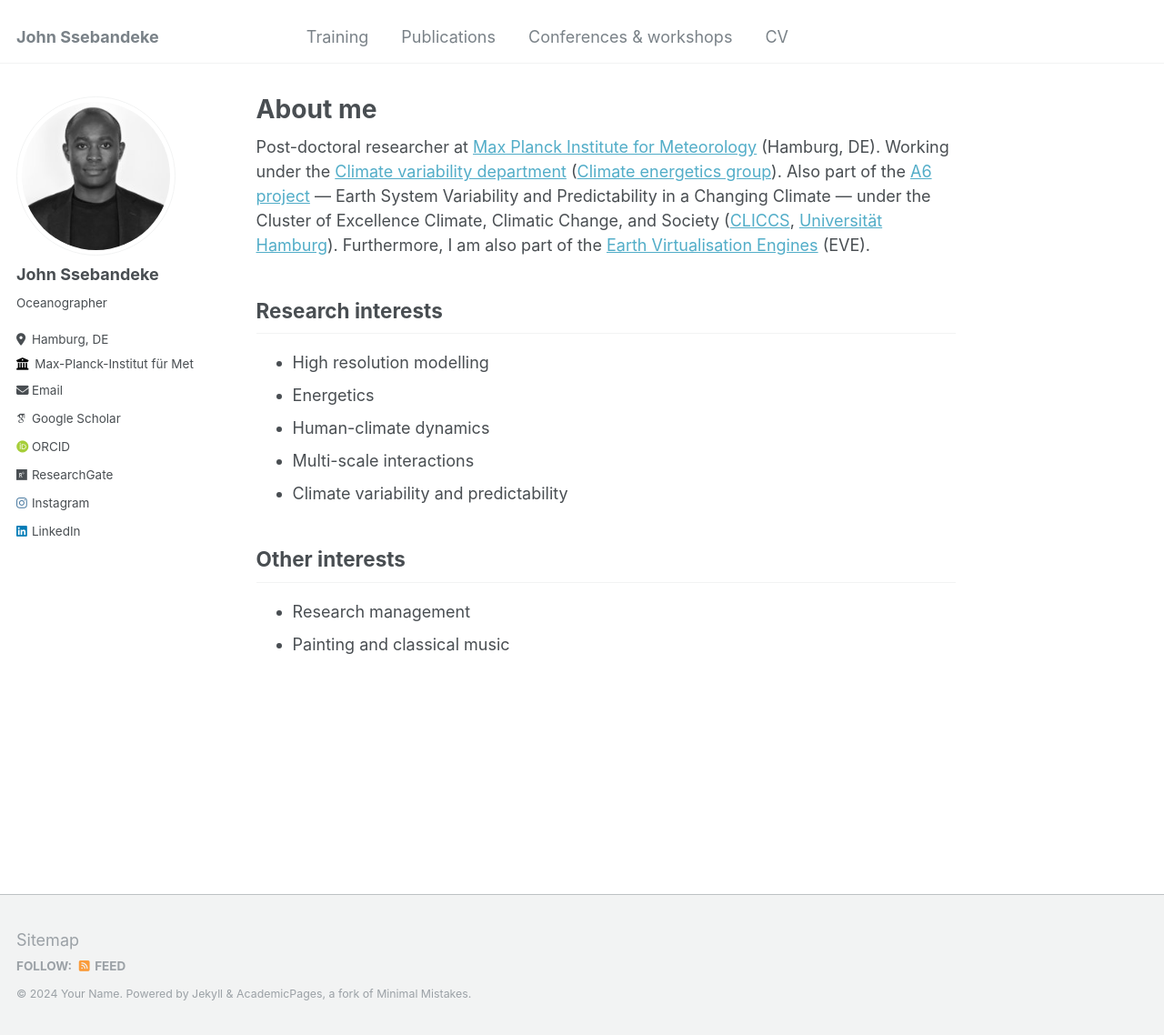
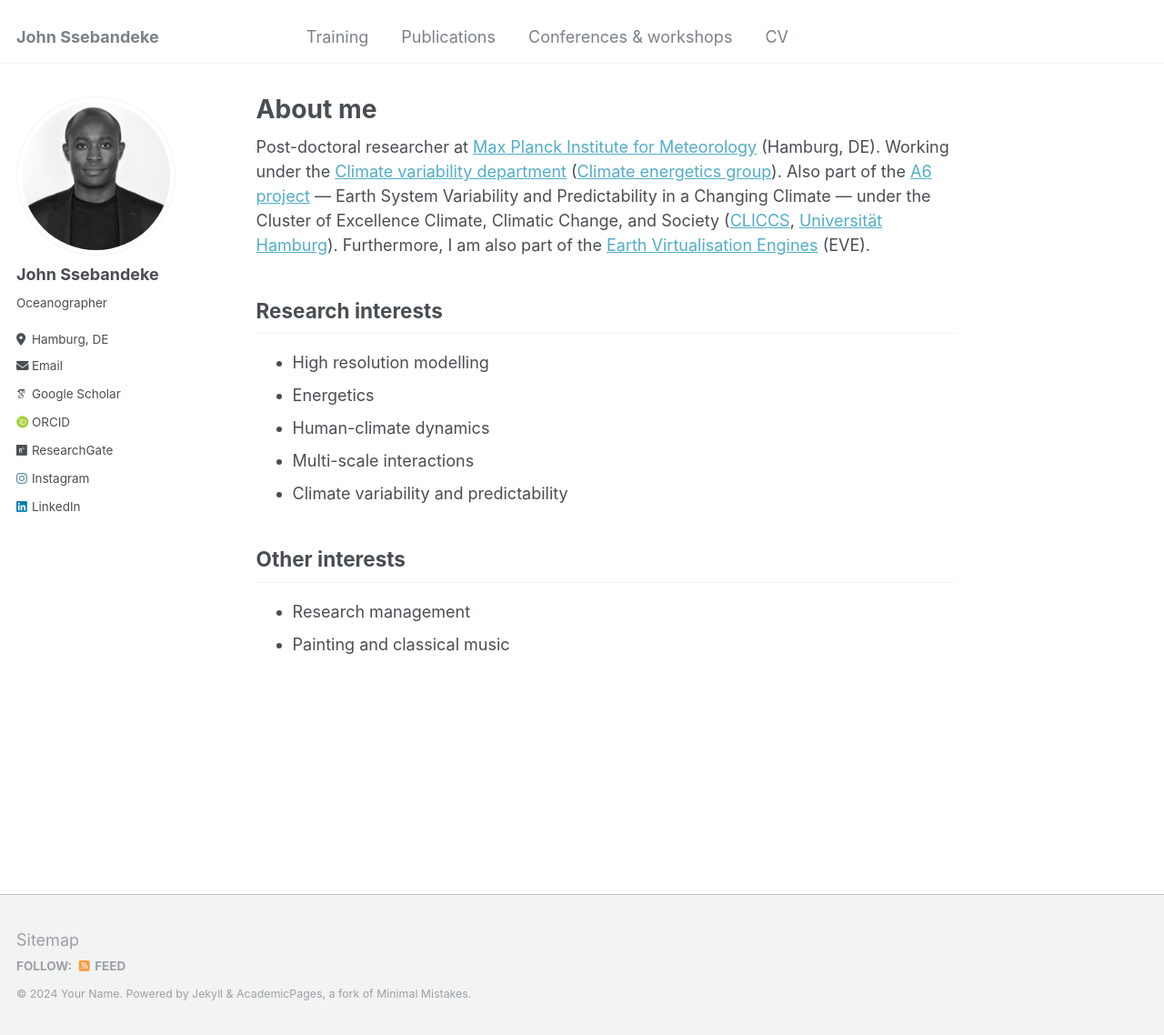
Before and after one commit to john-ssebandeke/john-ssebandeke.github.io, a Jekyll site: the page built from _pages/about.md, in a window 1280 px wide and 1138 px high. Shown: the whole window at 91% size. Built offline with Jekyll 4.4.1, drawn with Linux system fonts in a browser that asks for light colours; some web fonts are replaced.

Commit message:
Update _config.yml

```diff
--- a/_config.yml
+++ b/_config.yml
@@ -26,7 +26,7 @@ author:
   pronouns         : # example: "she/her"
   bio              : "Oceanographer"
   location         : "Hamburg, DE"
-  employer         : "Max-Planck-Institut für Meteorologie"
+  employer         : # "Max-Planck-Institut für Meteorologie"
   uri              : # URL
   email            : "johnssebandeke@gmail.com"
 
```
